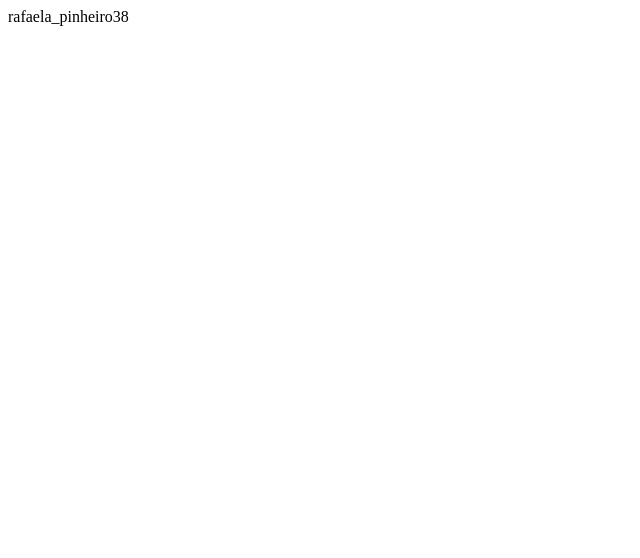
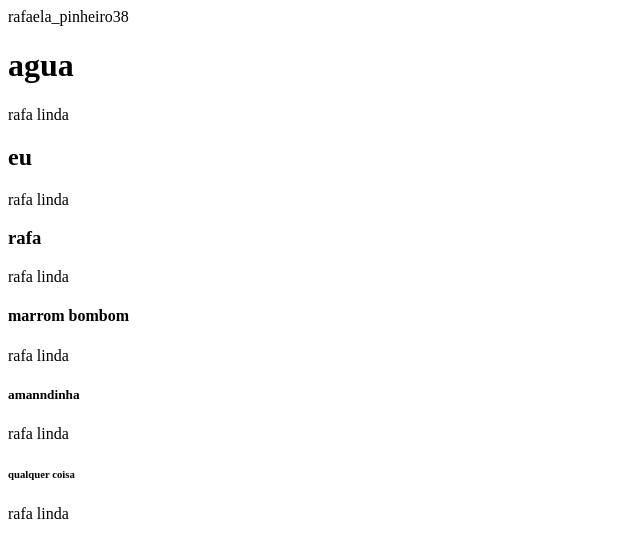
Before and after one commit to hafae/rafaela, a plain HTML site: page index.html in a window 1280 px wide. Shown: the whole page, without its empty margins (0-640 px from the left). Drawn offline with Linux system fonts and the light colour scheme.

Commit message:
Add files via upload

```diff
--- a/index.html
+++ b/index.html
@@ -1,11 +1,29 @@
 <!DOCTYPE html>
-<html lang="pt-br">
+<html lang="en">
 <head>
     <meta charset="UTF-8">
     <meta name="viewport" content="width=device-width, initial-scale=1.0">
-    <title>rafaela</title>
+    <title>Document</title>
 </head>
 <body>
     rafaela_pinheiro38
+    <h1>agua</h1>
+    <p>rafa
+         linda </p>
+    <h2>eu</h2>
+    <p>rafa
+        linda</p>
+    <h3>rafa</h3>
+    <p> rafa
+         linda </p>
+    <h4>marrom bombom</h4>
+    <p>rafa
+        linda</p>
+    <h5>amanndinha</h5>
+    <p>rafa
+        linda</p>
+    <h6> qualquer coisa</h6>
+    <p>rafa
+        linda</p>
 </body>
 </html>
```
